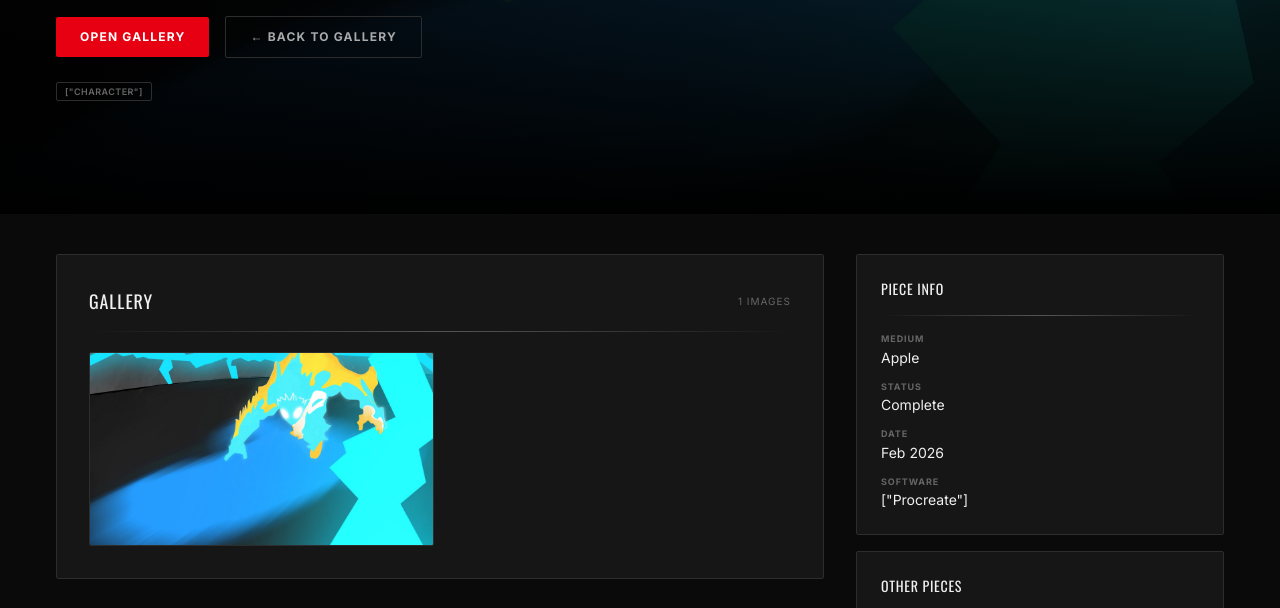
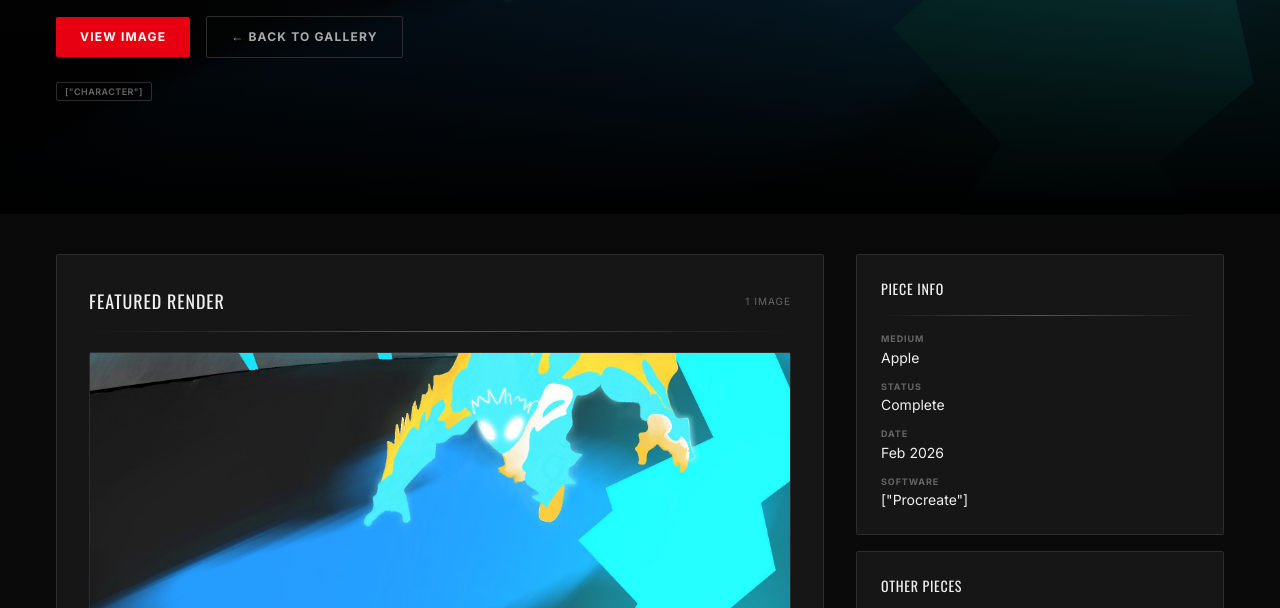
Before and after one commit to boinktm/boinkfolio, an Astro site: page /boinkfolio/art/character_study in a window 1280 px wide. Shown: the part 395-1003 px from the top of the page. Built offline with nearby package versions, Linux system fonts and the light colour scheme; Astro itself is replaced by a stand-in of ours.

Commit message:
Update site 2026-03-01 17:16

```diff
--- a/src/pages/art/[slug].astro
+++ b/src/pages/art/[slug].astro
@@ -20,6 +20,7 @@ type Props = InferGetStaticPropsType<typeof getStaticPaths>;
 const { entry } = Astro.props as Props;
 const piece = { slug: entry.id, ...entry.data };
 const { Content } = await render(entry);
+const hasPieceNotes = typeof entry.body === 'string' && entry.body.trim().length > 0;
 
 const isDirectVideo = (url: string) => /\.(mp4|webm|ogg)(\?.*)?$/i.test(url);
 const toEmbedUrl = (url: string) => {
@@ -48,6 +49,8 @@ const normalizedVideos = piece.videos.map(url => ({
 const galleryImages = piece.images.length > 0
   ? piece.images
   : (piece.fullres ? [piece.fullres] : []);
+const hasSingleGalleryImage = galleryImages.length === 1;
+const galleryImageUrls = galleryImages.map(img => withBase(img));
 
 const allEntries = await getCollection('art');
 const otherPieces = allEntries
@@ -110,11 +113,11 @@ const otherPieces = allEntries
           <button
             class="lightbox-trigger px-6 py-3 bg-accent hover:bg-accent-hover text-white text-xs font-bold uppercase tracking-widest
                    transition-all duration-200 rounded-sm hover:shadow-[0_0_20px_rgba(230,0,18,0.3)]"
-            data-images={JSON.stringify(galleryImages.map(img => withBase(img)))}
+            data-images={JSON.stringify(galleryImageUrls)}
             data-title={piece.title}
             data-start="0"
           >
-            Open Gallery
+            {hasSingleGalleryImage ? 'View Image' : 'Open Gallery'}
           </button>
         )}
         {piece.externalUrl && (
@@ -131,7 +134,7 @@ const otherPieces = allEntries
                   text-xs font-bold uppercase tracking-widest transition-all duration-200 rounded-sm">
           &larr; Back to Gallery
         </a>
-        {piece.videos.length > 0 && (
+        {normalizedVideos.length > 0 && (
           <a
             href="#videos"
             class="px-6 py-3 border border-border hover:border-border-light text-text-secondary hover:text-text-primary
@@ -159,16 +162,43 @@ const otherPieces = allEntries
         {galleryImages.length > 0 && (
           <div class="surface-card rounded-sm p-6 md:p-8">
             <div class="flex items-center justify-between mb-4">
-              <h2 class="font-display text-lg uppercase tracking-wider text-text-primary">Gallery</h2>
-              <span class="text-[10px] uppercase tracking-widest text-text-muted">{galleryImages.length} images</span>
+              <h2 class="font-display text-lg uppercase tracking-wider text-text-primary">
+                {hasSingleGalleryImage ? 'Featured Render' : 'Gallery'}
+              </h2>
+              <span class="text-[10px] uppercase tracking-widest text-text-muted">
+                {galleryImages.length} image{galleryImages.length === 1 ? '' : 's'}
+              </span>
             </div>
             <div class="chrome-divider mb-5"></div>
+            {hasSingleGalleryImage ? (
+              <button
+                class="lightbox-trigger relative aspect-[16/10] md:aspect-[21/9] overflow-hidden rounded-sm border border-border
+                       hover:border-border-light transition-all group cursor-pointer w-full"
+                data-images={JSON.stringify(galleryImageUrls)}
+                data-title={piece.title}
+                data-start="0"
+              >
+                <img
+                  src={galleryImageUrls[0]}
+                  alt={`${piece.title} featured render`}
+                  class="w-full h-full object-cover group-hover:scale-105 transition-transform duration-300"
+                  loading="lazy"
+                />
+                <div class="absolute inset-0 bg-void/0 group-hover:bg-void/30 transition-colors flex items-center justify-center">
+                  <svg xmlns="http://www.w3.org/2000/svg"
+                       class="w-10 h-10 text-white opacity-0 group-hover:opacity-80 transition-opacity"
+                       fill="none" viewBox="0 0 24 24" stroke="currentColor" stroke-width="1.5">
+                    <path stroke-linecap="round" stroke-linejoin="round" d="M4 8V4m0 0h4M4 4l5 5m11-1V4m0 0h-4m4 0l-5 5M4 16v4m0 0h4m-4 0l5-5m11 5l-5-5m5 5v-4m0 4h-4" />
+                  </svg>
+                </div>
+              </button>
+            ) : (
               <div class="grid grid-cols-2 gap-3">
                 {galleryImages.map((img, i) => (
                 <button
                   class="lightbox-trigger relative aspect-[16/9] overflow-hidden rounded-sm border border-border
                          hover:border-border-light transition-all group cursor-pointer"
-                  data-images={JSON.stringify(galleryImages.map(src => withBase(src)))}
+                  data-images={JSON.stringify(galleryImageUrls)}
                   data-title={piece.title}
                   data-start={i}
                 >
@@ -185,6 +215,7 @@ const otherPieces = allEntries
                   </button>
                   ))}
                 </div>
+              )}
           </div>
         )}
 
@@ -216,6 +247,7 @@ const otherPieces = allEntries
           </div>
         )}
 
+        {hasPieceNotes && (
           <div class="surface-card rounded-sm p-6 md:p-8">
             <h2 class="font-display text-lg uppercase tracking-wider text-text-primary mb-4">Piece Notes</h2>
             <div class="chrome-divider mb-5"></div>
@@ -223,6 +255,7 @@ const otherPieces = allEntries
               <Content />
             </div>
           </div>
+        )}
       </div>
 
       <div class="space-y-4">
```
Lines whose indentation alone changed are shown as unchanged.
